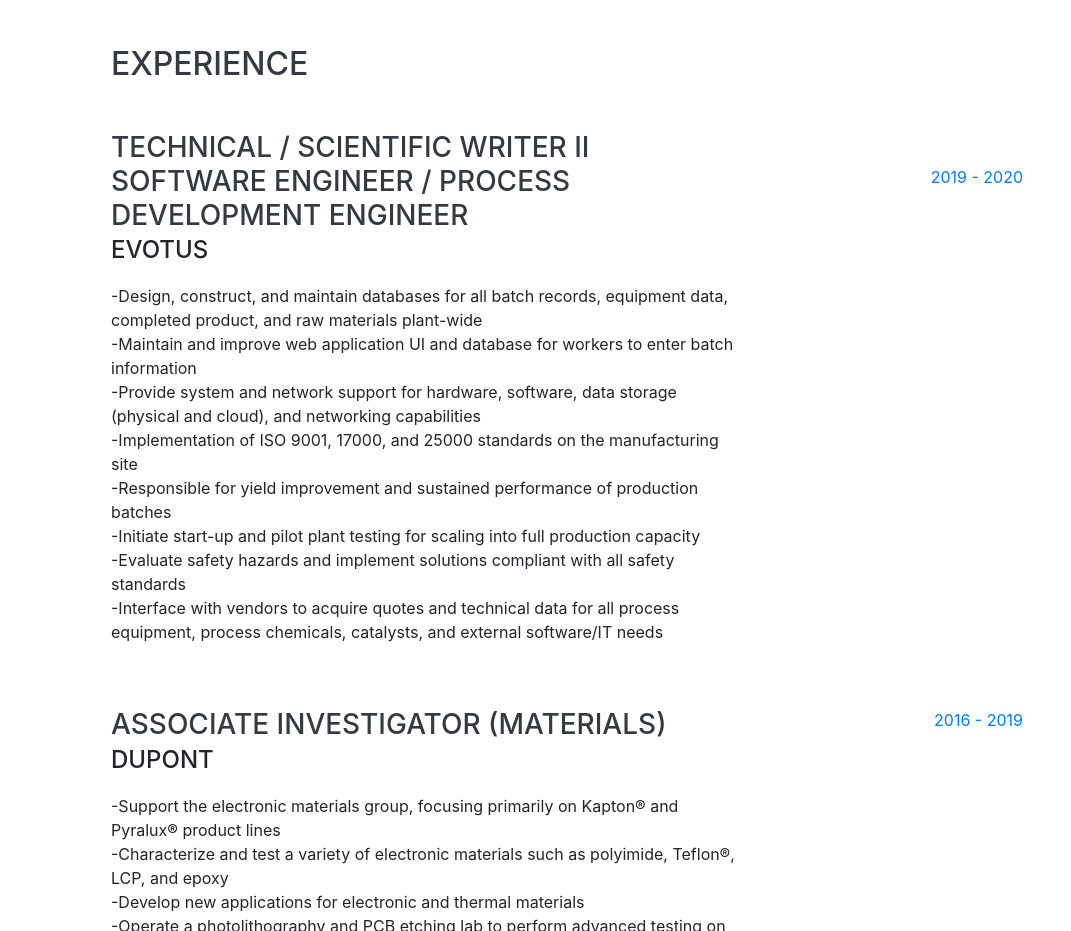
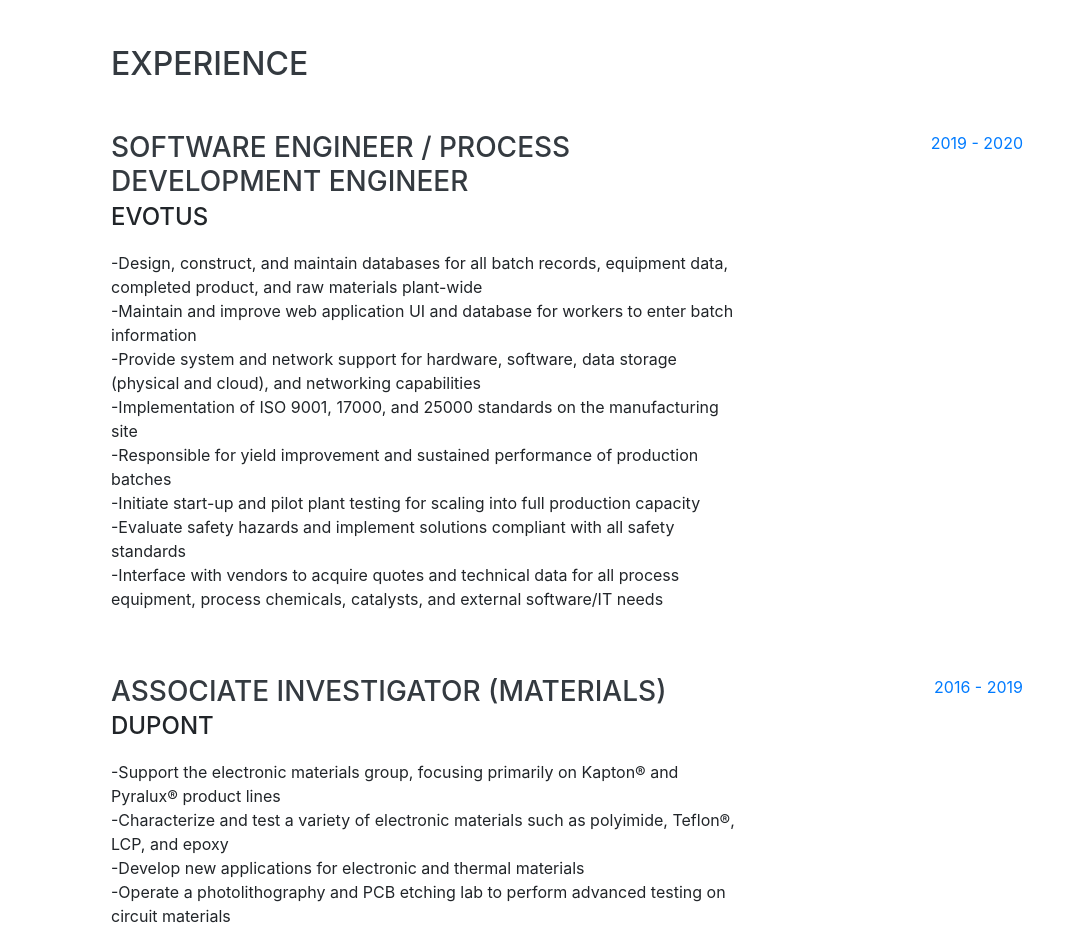
Before and after one commit to robertmoore40/portfolio, a website with bundled scripts: page index.html in a window 1280 px wide. Shown: the part 804-1735 px from the top of the page, without its empty margins (209-1280 px from the left). Built offline with nearby package versions, Linux system fonts and the light colour scheme; a web font is replaced by a local one.

Commit message:
removed extra

```diff
--- a/index.html
+++ b/index.html
@@ -91,7 +91,6 @@
         <h2 class="mb-5">Experience</h2>
         <div class="resume-item d-flex flex-column flex-md-row justify-content-between mb-5">
           <div class="resume-content">
-            <h3 class="mb-0">Technical / Scientific Writer II</h3>
         <div class="resume-item d-flex flex-column flex-md-row justify-content-between mb-5">
           <div class="resume-content">
             <h3 class="mb-0">Software Engineer / Process Development Engineer</h3>
```
